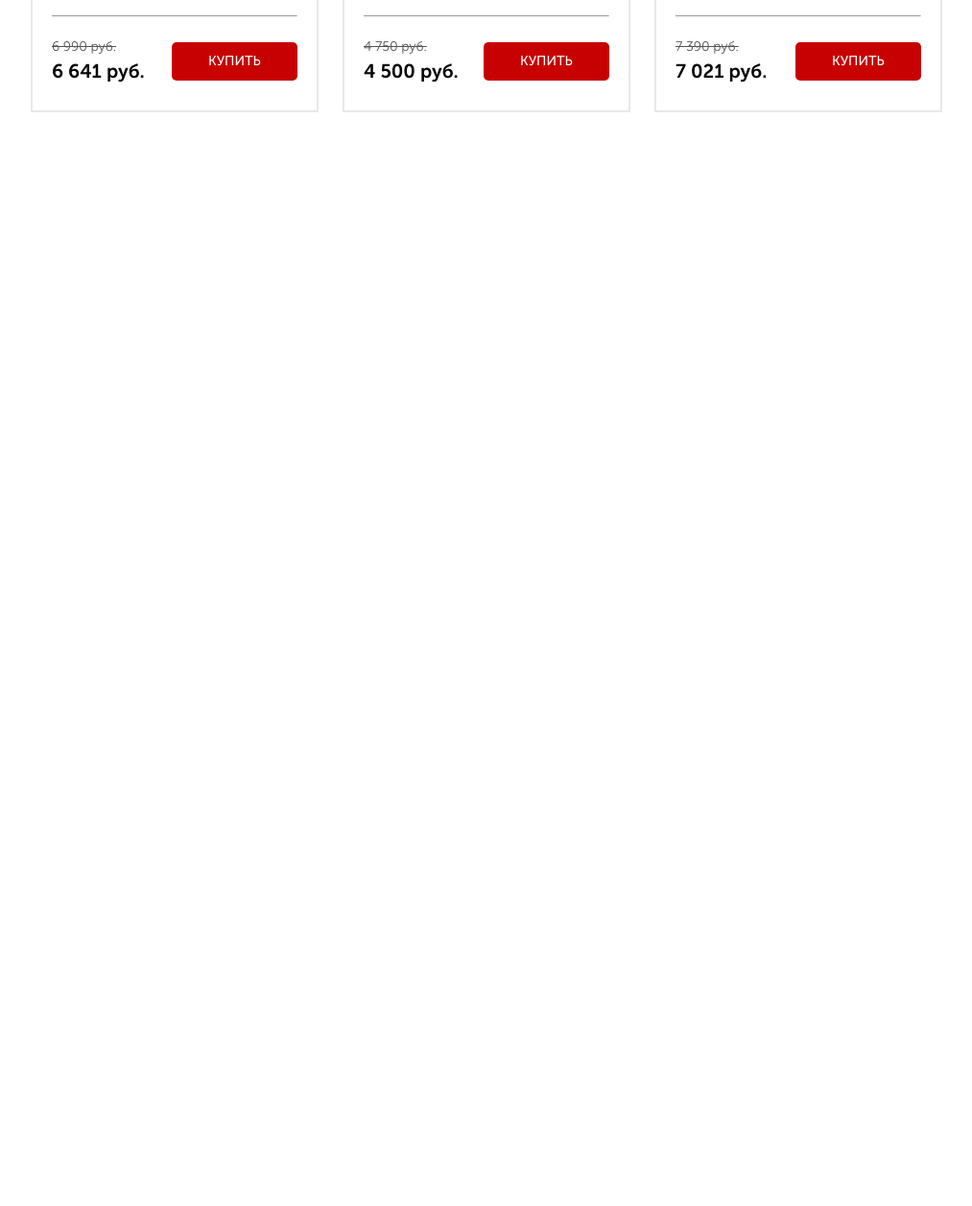
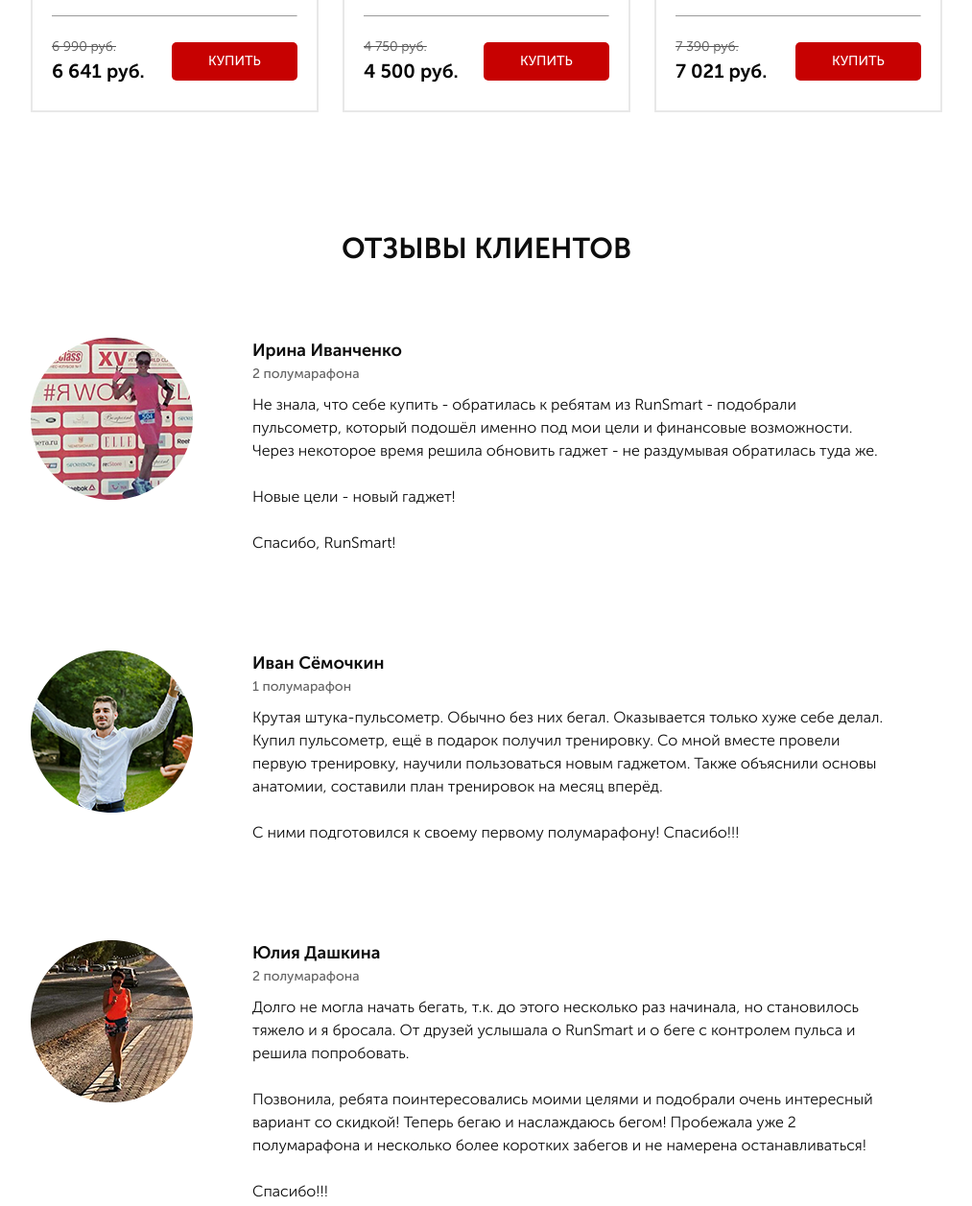
Before and after one commit to kastastin/Web-Udemy, a website: page pulse-udemy/src/index.html in a window 1280 px wide. Shown: the part 3679-4936 px from the top of the page at 96% size, without its empty margins (133-1146 px from the left). Before the commit the page ends 3916 px from the top, so only its background shows below. Drawn offline with nearby package versions, Linux system fonts and the light colour scheme.

Commit message:
video-57 [homework: section - 6]

```diff
--- a/pulse-udemy/src/index.html
+++ b/pulse-udemy/src/index.html
@@ -435,6 +435,51 @@
         </div>
     </section>
 
+    <section class="feed">
+        <div class="container">
+            <h2 class="title">отзывы клиентов</h2>
+            <div class="feed__item">
+                <img src="img/feed_1.png" alt="Ирина Иванченко" class="feed__img">
+                <div class="feed__text">
+                    <div class="feed__subtitle">Ирина Иванченко</div>
+                    <div class="feed__count">2 полумарафона</div>
+                    <div class="feed__descr">Не знала, что себе купить - обратилась к ребятам из RunSmart - подобрали пульсометр, который подошёл именно под мои цели и финансовые возможности.
+                    Через некоторое время решила обновить гаджет - не раздумывая обратилась туда же.
+                    <br><br>
+                    Новые цели - новый гаджет!
+                    <br><br>
+                    Спасибо, RunSmart!
+                    </div>
+                </div>
+            </div>
+            <div class="feed__item">
+                <img src="img/feed_2.png" alt="Иван Сёмочкин" class="feed__img">
+                <div class="feed__text">
+                    <div class="feed__subtitle">Иван Сёмочкин</div>
+                    <div class="feed__count">1 полумарафон</div>
+                    <div class="feed__descr">Крутая штука-пульсометр. Обычно без них бегал. Оказывается только хуже себе делал.
+                    Купил пульсометр, ещё в подарок получил тренировку. Со мной вместе провели первую тренировку, научили пользоваться новым гаджетом. Также объяснили основы анатомии, составили план тренировок на месяц вперёд.
+                    <br><br>
+                    С ними подготовился к своему первому полумарафону! Спасибо!!!
+                    </div>
+                </div>
+            </div>
+            <div class="feed__item">
+                <img src="img/feed_3.png" alt="Юлия Дашкина" class="feed__img">
+                <div class="feed__text">
+                    <div class="feed__subtitle">Юлия Дашкина</div>
+                    <div class="feed__count">2 полумарафона</div>
+                    <div class="feed__descr">Долго не могла начать бегать, т.к. до этого несколько раз начинала, но становилось тяжело и я бросала. От друзей услышала о RunSmart и о беге с контролем пульса и решила попробовать.
+                    <br><br>
+                    Позвонила, ребята поинтересовались моими целями и подобрали очень интересный вариант со скидкой! Теперь бегаю и наслаждаюсь бегом! Пробежала уже 2 полумарафона и несколько более коротких забегов и не намерена останавливаться!
+                    <br><br>
+                    Спасибо!!!
+                    </div>
+                </div>
+            </div>
+        </div>
+    </section>
+
     <script type="text/javascript" src="https://cdnjs.cloudflare.com/ajax/libs/jquery/1.11.0/jquery.min.js"></script>
     <script type="text/javascript" src="https://cdnjs.cloudflare.com/ajax/libs/jquery-migrate/1.2.1/jquery-migrate.min.js"></script>
     <script src="js/slick.min.js"></script>
--- /dev/null
+++ b/pulse-udemy/src/sass/blocks/_feed.scss
@@ -0,0 +1,34 @@
+.feed {
+    padding-bottom: 71px;
+    &__item {
+        display: flex;
+        margin-top: 100px;
+        &:nth-child(2){
+            margin-top: 70px;
+        }
+    }
+    &__img {
+        width: 169px;
+        height: 169px;
+    }
+    &__text {
+        margin-left: 62px;
+        padding-right: 60px;
+    }
+    &__subtitle {
+        color: #0d0d0d;
+        font-size: 18px;
+        font-weight: 700;
+    }
+    &__count {
+        color: #646464;
+        font-size: 14px;
+        font-weight: 500;
+    }
+    &__descr {
+        margin-top: 10px;
+        color: #0d0d0d;
+        font-size: 16px;
+        font-weight: 300;
+    }
+}
--- a/pulse-udemy/src/sass/style.scss
+++ b/pulse-udemy/src/sass/style.scss
@@ -18,3 +18,4 @@
 @import 'blocks/forms';
 @import 'blocks/carousel';
 @import 'blocks/catalog';
+@import 'blocks/feed';
```
Also changed, not shown: pulse-udemy/src/css/style.min.css.
